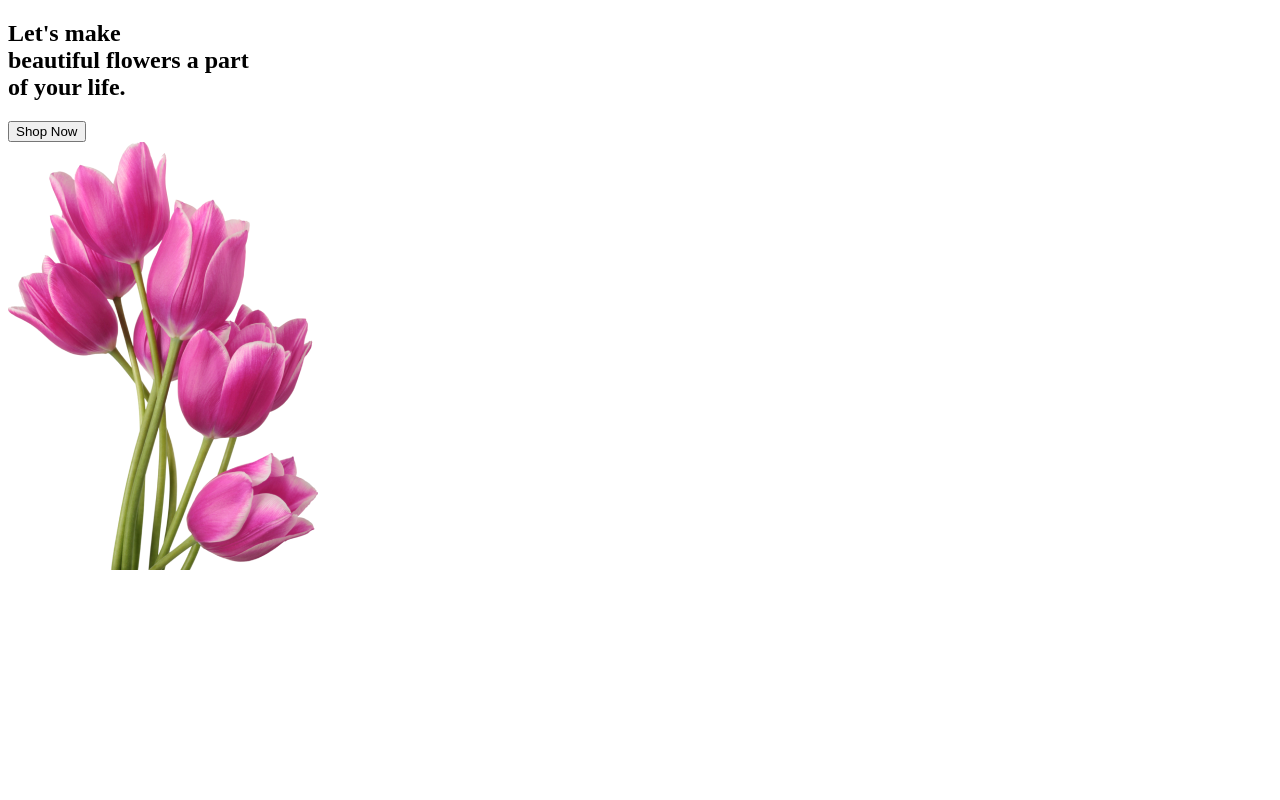
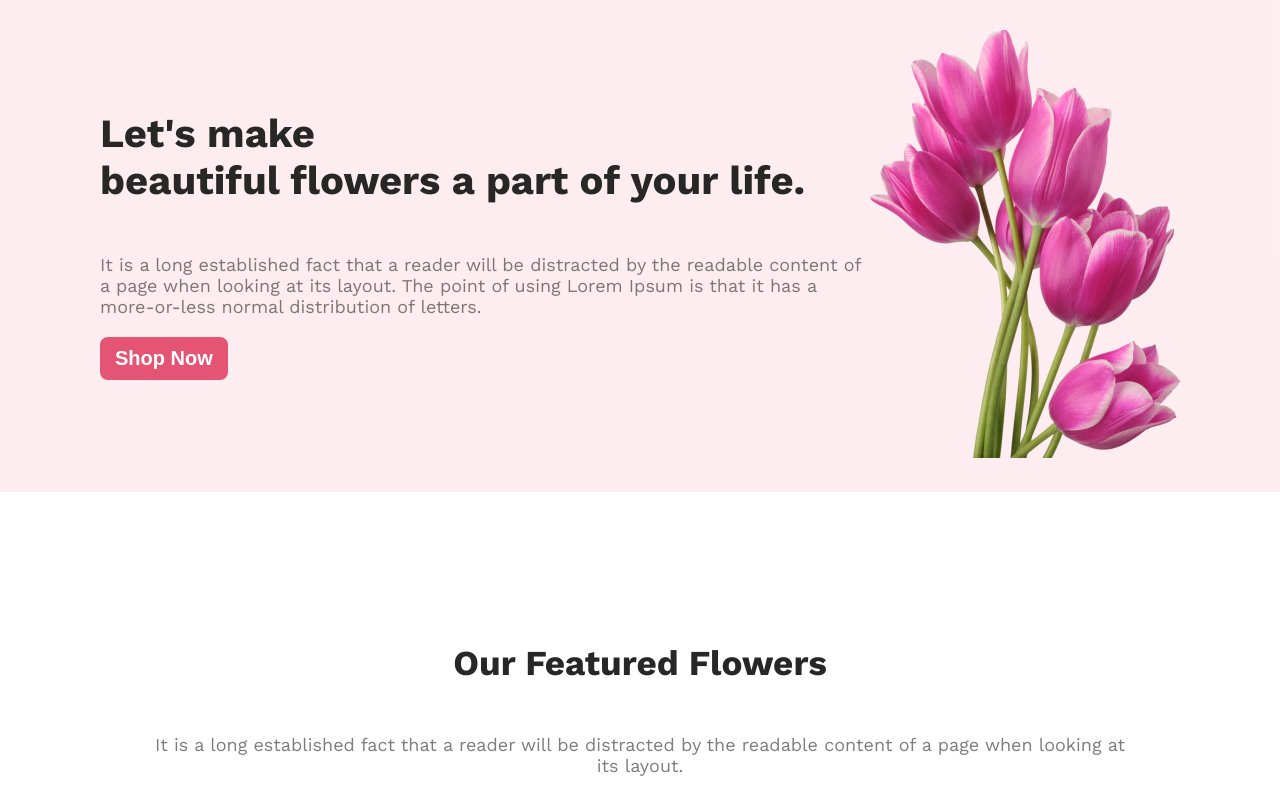
Before and after one commit to bushrajahan/online-flower-shop, a plain HTML site: page index.html in a window 1280 px wide. Drawn offline with nearby package versions, Linux system fonts and the light colour scheme.

Commit message:
hader added

```diff
--- a/index.html
+++ b/index.html
@@ -4,6 +4,9 @@
   <meta charset="UTF-8">
   <meta name="viewport" content="width=device-width, initial-scale=1.0">
   <link rel="stylesheet" href="style/style.css">
+  <link rel="preconnect" href="https://fonts.googleapis.com">
+<link rel="preconnect" href="https://fonts.gstatic.com" crossorigin>
+<link href="https://fonts.googleapis.com/css2?family=Lato:wght@400;700&family=Open+Sans:wght@400;700;800&family=Work+Sans:wght@400;700;800&display=swap" rel="stylesheet">
   <title>Flower shop</title>
 </head>
 <body>
@@ -12,8 +15,9 @@
         <div class="header-container">
           <div class="header-left">
             <h1 class="header-title">
-              Let's make <br> beautiful flowers a part <br> of your life.
+              Let's make <br> beautiful flowers a part  of your life.
             </h1>
+            <p class="header-content">It is a long established fact that a reader will be distracted by the readable content of a page when looking at its layout. The point of using Lorem Ipsum is that it has a more-or-less normal distribution of letters.</p>
             <button class="btn">Shop Now</button>
 
           </div>
@@ -21,9 +25,24 @@
             <img src="Flower Asset/pngwing 6.png" alt="" class="header-img">
           </div>
         </div>
+
     </section>
+
+
   </header>
-  <main></main>
+  <main>
+    <section class="banner-section">
+
+        <h1 class="banner header-title">Our Featured Flowers</h1>
+        <p class="banner-c header-content">It is a long established fact that a reader will be distracted by the readable content of a page when looking at its layout.</p>
+        <div class="banner-container">
+        <div class="banner-main">
+
+       </div>
+
+      </div>
+    </section>
+  </main>
   <footer></footer>
 </body>
 </html>
--- a/style/style.css
+++ b/style/style.css
@@ -0,0 +1,68 @@
+*{
+    margin: 0;
+    padding: 0;
+}
+body{
+font-family: 'Lato', sans-serif;
+font-family: 'Open Sans', sans-serif;
+font-family: 'Work Sans', sans-serif;
+}
+.header-title{
+    color: #272727;
+font-size: 40px;
+font-weight: 700;
+padding-bottom: 50px;
+}
+.header-content{
+    color: rgba(39, 39, 39, 0.60);
+font-size: 18px;
+font-weight:400px;
+}
+.btn{
+    color: #FFF;
+font-size: 20px;
+font-weight: 700;
+border-radius: 8px;
+background: #E55473;
+
+padding: 10px 15px;
+border: 0;
+margin:20px 0;
+
+
+}
+/* header content starts here */
+.head{
+    background: rgba(229, 84, 115, 0.10);
+}
+.header-container{
+    display: flex;
+    justify-content: space-evenly;
+
+    padding:30px 100px;
+
+
+}
+.header-left{
+    padding-top: 80px;
+}
+/* banner starts here */
+.banner{
+    color: #272727;
+text-align: center;
+font-size: 35px;
+font-weight: 700;
+padding-top: 150px;
+}
+.banner-c{
+    color: rgba(39, 39, 39, 0.60);
+text-align: center;
+font-size: 18px;
+font-weight: 400;
+padding: 0px 150px;
+
+}
+.banner-container{
+    background: #FFF;
+
+}
```
